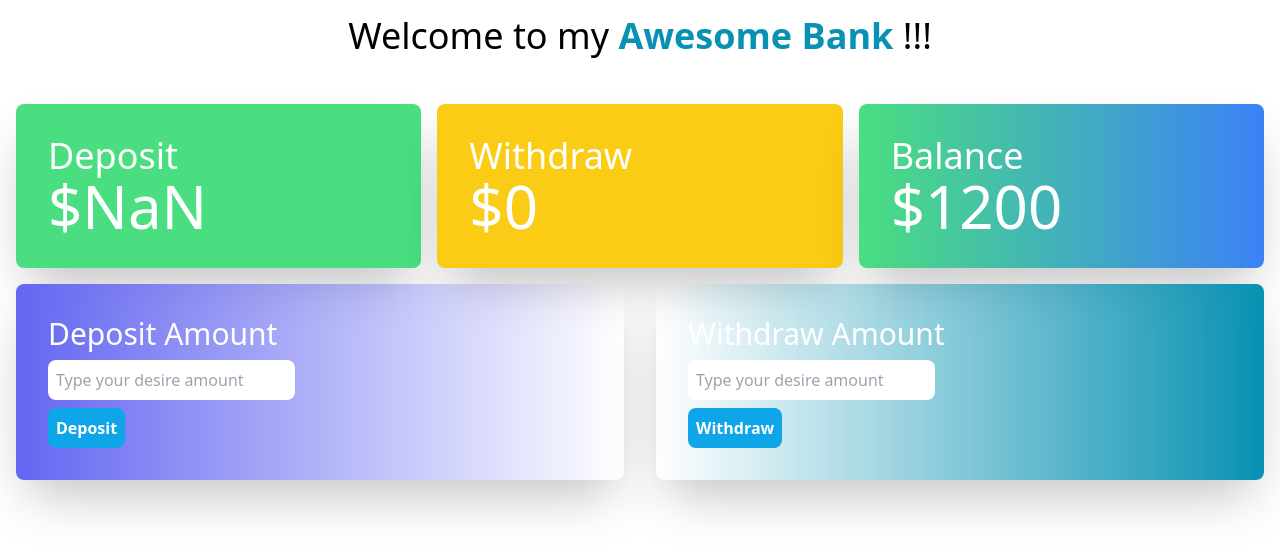
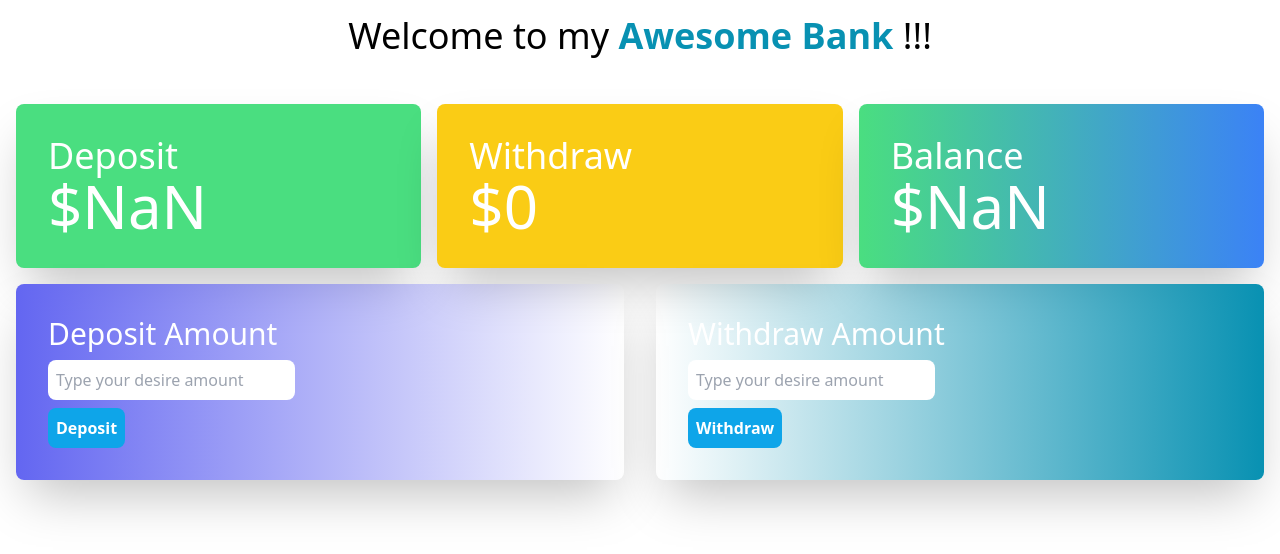
Before and after one commit to mdshakil04/Bank-Calculation, a plain HTML site: page main.html in a window 1280 px wide. Both pictures are taken after a click on the button "Deposit". Drawn offline with nearby package versions, Linux system fonts and the light colour scheme.

Commit message:
Total Balance calculation functionality added

```diff
--- a/js/functionality.js
+++ b/js/functionality.js
@@ -10,6 +10,12 @@ document.getElementById("btn-deposit").addEventListener("click", function(){
 
     const totalDeposit = previousDeposit + depositAmount;
     depositElement.innerText = totalDeposit;
+// ------------------------------------------------------------
+    const totalBalanceElement = document.getElementById('total-balance');
+    const totalBalanceString = totalBalanceElement.innerText;
+    const totalBalance = parseFloat(totalBalanceString);
+    const newBalance = totalBalance + depositAmount;
+    totalBalanceElement.innerText = newBalance;
 
     depositField.value = '';
 })
--- a/main.html
+++ b/main.html
@@ -20,7 +20,7 @@
             </div>
             <div class="bg-gradient-to-r from-green-400 to-blue-500 hover:from-pink-500 hover:to-yellow-500 p-8 rounded-lg text-white shadow-2xl">
                 <h1 class=" text-4xl">Balance</h1>
-                <h2 class=" text-6xl">$1200</h2>
+                <h2 class=" text-6xl">$<span id="total-balance">1200</span></h2>
             </div>
         </div>
         <div class=" grid md:grid-cols-2 gap-8 mt-4">
```
